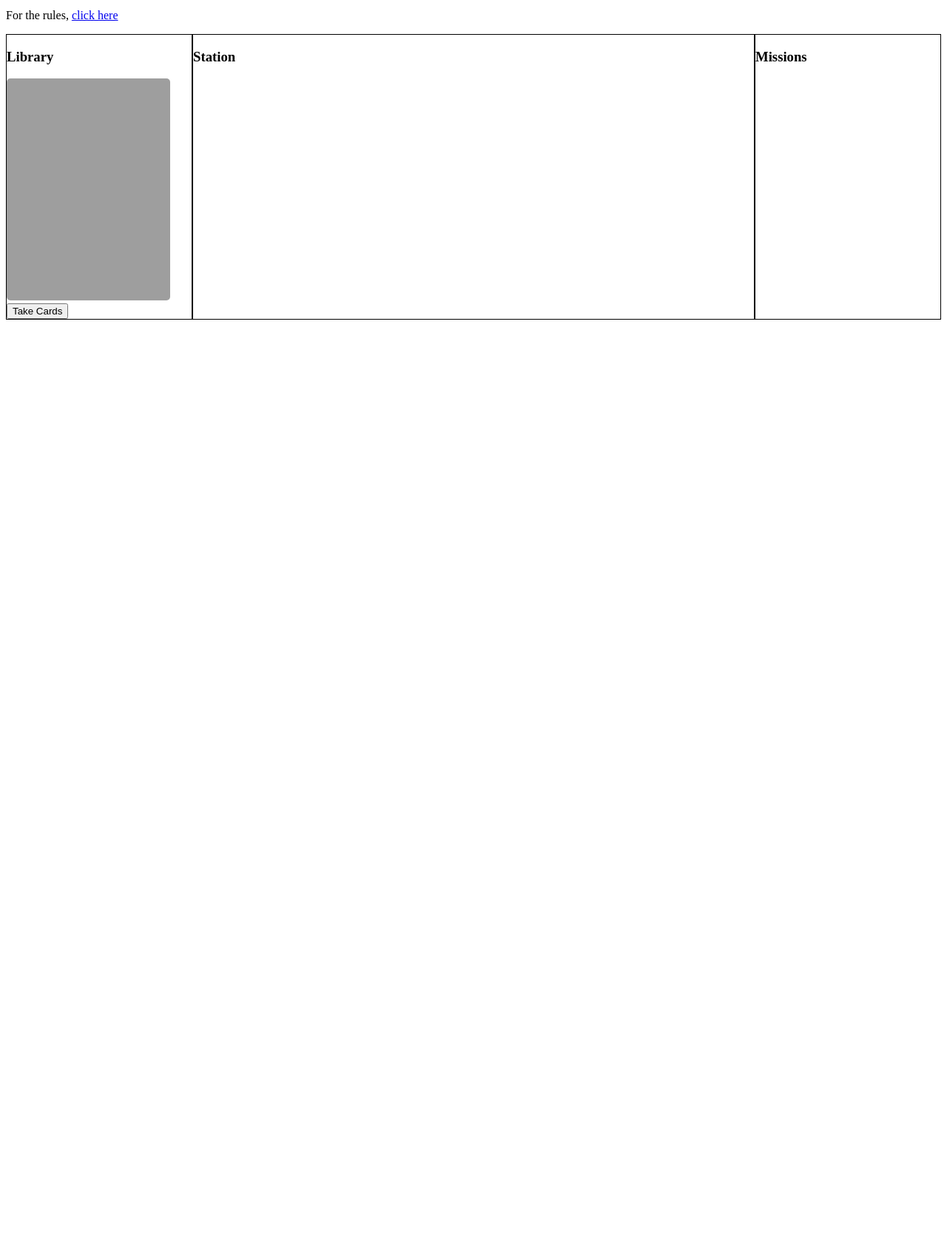
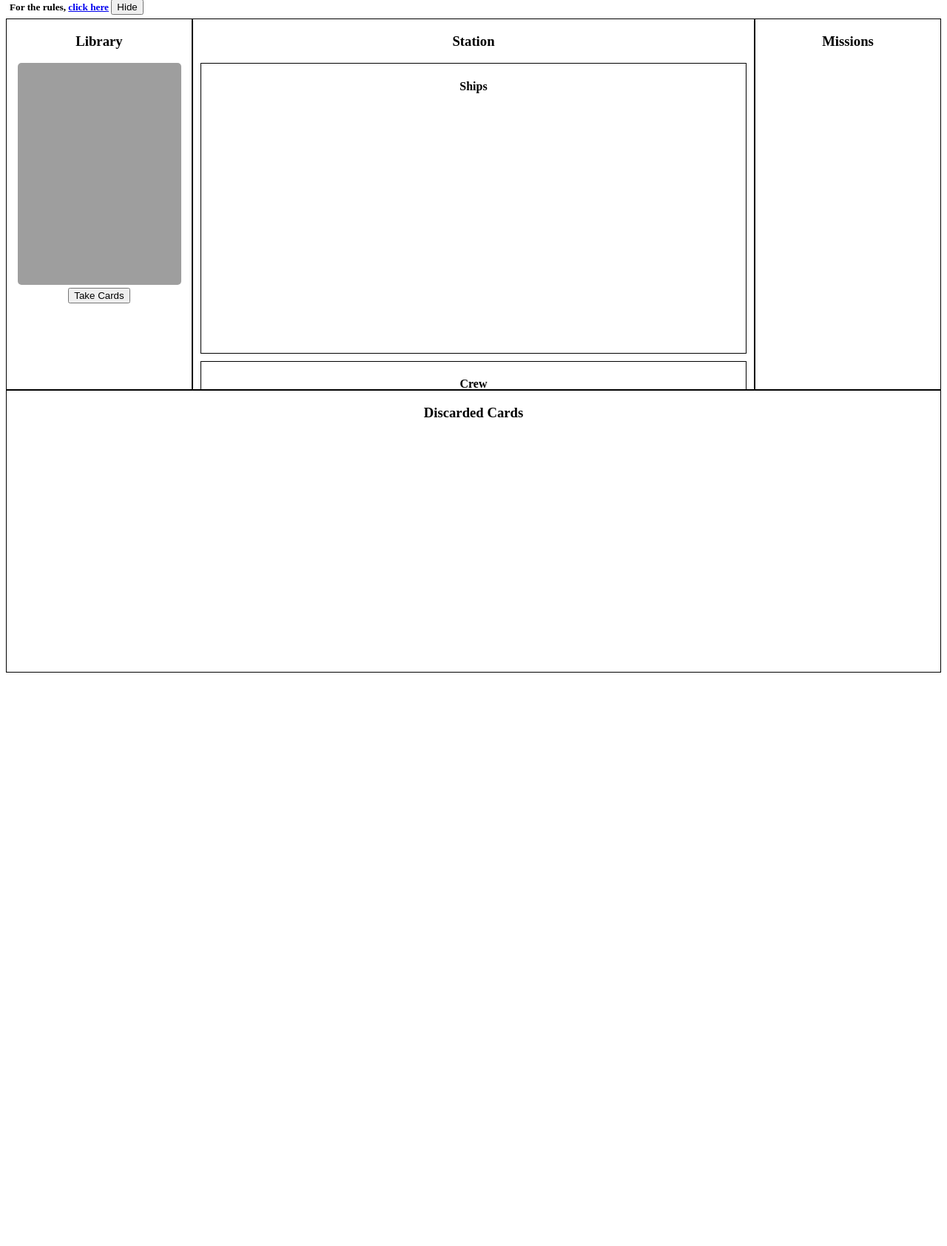
Before and after one commit to AnEvilHerbivore/Sector-86, a Django app: page /room/1 in a window 1280 px wide. Shown: the part 131-1815 px from the top of the page at 74% size. Run offline with Django 3.2, Linux system fonts and the light colour scheme; a user stored in the database is signed in; tables that the repository leaves empty hold one stand-in row (values such as "Sample post"); some libraries are stand-ins or nearby versions; grey boxes are pictures that could not be loaded.

Commit message:
UI cleanup

```diff
--- a/room_service/static/scripts/deck.js
+++ b/room_service/static/scripts/deck.js
@@ -1,8 +1,11 @@
-$.ajax('/card/').then(card_list => {
 let library_list = []
 let face_down_cards = []
 let drawn_cards = []
 let discarded_cards = []
+$('#hide-hints').click(() => {
+    $('#play-hints').hide()
+})
+$.ajax('/card/').then(card_list => {
     card_list.forEach(card => {
         for (i = 0; i < card.quantity; i++) {
 
@@ -12,13 +15,34 @@ $.ajax('/card/').then(card_list => {
 
     shuffle(library_list)
 
-    $('#library').click(() => {
+    $('#library').click(libraryClickEvent)
+
+    $('#take-cards').click(() => {
+        $('#drawn-cards-area .Facility').appendTo('#station-Facility-area')
+        $('#drawn-cards-area .Crew').appendTo('#station-Crew-area')
+        $('#drawn-cards-area .Ship').appendTo('#station-Ship-area')
+        $('#drawn-cards-area .Levy').appendTo('#station-Levy-area')
+        $('#drawn-cards-area br').remove()
+
+        $('.drawn').removeClass('drawn')
+    })
+})
+
+function shuffle (a) {
+        for (let i = a.length - 1; i > 0; i--) {
+            const j = Math.floor(Math.random() * (i + 1));
+            [a[i], a[j]] = [a[j], a[i]];
+        }
+        return a
+    }
+
+function libraryClickEvent () {
     $('body').append(`
             <div id='modal'>
                 <div id='modal-content'>
-                    <h3>Draw face-up or face-down?</h3>
-                    <input type='button' value="Face-up" class="face-up confirm">
-                    <input type='button' value="Face-down" class="face-down confirm">
+                    <h3>Draw cards or draw credits?</h3>
+                    <input type='button' value="Cards" class="face-up confirm">
+                    <input type='button' value="Credits" class="face-down confirm">
                     <input type='button' value="Cancel" class="cancel confirm">
                 </div>
             </div>
@@ -42,46 +66,71 @@ $.ajax('/card/').then(card_list => {
                 }
                 library_list = library_list.concat(discarded_cards)
                 discarded_cards = []
+                $('#discard-area .card').remove()
+                shuffle(library_list)
             }
             if ($(e.target).hasClass('face-up')) {
                 $('#drawn-cards-area').append(`
                     <img src='/Users/katherynford/workspace/Sector86/Sector86/room_service/static/${library_list[0]["image"]}' alt='${library_list[0]["name"]}' class="drawn card ${library_list[0]["card_type"]}${library_list[0]["contract"] ? ' contract' : ''}" />
+                    <br />
                 `)
                 drawn_cards.push(library_list.shift())
+                $('#drawn-cards-area .Mission').next().remove()
+                $('#drawn-cards-area .Mission').removeClass('drawn')
+                $('#drawn-cards-area .Mission').appendTo('#mission-area')
+                while ($('#mission-area .Mission').size() > 1) {
+                    drawn_cards.forEach((card, index) => {
+                    if (card.name === $('#mission-area .Mission').first().attr('alt')) {
+                        discarded_cards = discarded_cards.concat(drawn_cards.splice(index, 1))
+                        return
                         }
-            else if ($(e.target).hasClass('face-down')) {
-                $('#drawn-cards-area').append(`
-                    <img src='/Users/katherynford/workspace/Sector86/Sector86/room_service/static/card_images/CardBack.png' alt='Credit' class="drawn card" />
-                `)
-
-                face_down_cards.push(library_list.shift())
+                    })
+                    $('#mission-area .Mission').first().appendTo('#discard-area')
                 }
-            $('.card').not('.Mission').not('.contract').unbind('click').click((event) => {
+                $('#mission-area .Mission').unbind('click').click((event) => {
                     $('body').append(`
                         <div id='modal'>
                             <div id='modal-content'>
-                            <h3>Discard this card?</h3>
-                            <input type='button' value="Yes" class="discard-yes discard-confirm">
-                            <input type='button' value="Cancel" class="cancel discard-confirm">
+                                <h3>Do you have the resources to complete this mission?</h3>
+                                <input type='button' value="Yes" class="mission-complete-yes mission-complete-confirm">
+                                <input type='button' value="Cancel" class="cancel mission-complete-confirm">
                             </div>
                         </div>
                     `)
 
-                $('.discard-confirm').click((confirmEvent) => {
-                    if ($(confirmEvent.target).hasClass('discard-yes')) {
-                        drawn_cards.forEach((card, index) => {
-                            if (card.name === $(event.target).attr('alt')) {
-                                discarded_cards = discarded_cards.concat(drawn_cards.splice(index, 1))
-                                return
+                    $('.mission-complete-confirm').click(confirmEvent => {
+                        if ($(confirmEvent.target).hasClass('mission-complete-yes')) {
+
+                            $(event.target).appendTo('#station-Mission-area')
+                            $(event.target).unbind('click')
+
+                            if ($('#station-area .Mission').size() >= 3) {
+                                $('body').append(`
+                                    <div id='win-screen'>
+                                        <h1>Congratulations! You won!</h1>
+                                        <input type='button' value='Replay' id='replay-game'>
+                                    </div>
+                                `)
+
+                                $('#replay-game').click(() => {
+                                    location.reload()
+                                })
                             }
-                        })
-                        $(event.target).remove()
                         }
                         $('#modal').remove()
                     })
                 })
+            }
+            else if ($(e.target).hasClass('face-down')) {
+                $('#station-Credit-area').append(`
+                    <img src='/Users/katherynford/workspace/Sector86/Sector86/room_service/static/card_images/CardBack.png' alt='Credit' class="Credit card" />
+                `)
+                face_down_cards.push(library_list.shift())
+            }
+            $('.card').not('.Mission').not('.contract').unbind('click').click(discardEvent)
 
-            $('.contract').unbind('click').click(() => {
+
+            $('.contract').unbind('click').click((e) => {
                 $('body').append(`
                     <div id='modal'>
                         <div id='modal-content'>
@@ -121,67 +170,62 @@ $.ajax('/card/').then(card_list => {
                                 return
                             }
                         })
-                        $(event.target).remove()
+                        $(e.target).unbind('click')
+                        $(e.target).removeClass('drawn')
+                        $(e.target).appendTo('#discard-area')
                     }
                     $('#modal').remove()
                 })
             })
         })
-    })
+}
 
-    $('#take-cards').click(() => {
-        $('.drawn').not('.Mission').appendTo('#station-area')
-        $('#drawn-cards-area .Mission').appendTo('#mission-area')
-        while ($('#mission-area .Mission').size() > 1) {
+function discardEvent (event) {
+    $('body').append(`
+        <div id='modal'>
+            <div id='modal-content'>
+                <h3>${$(event.target).hasClass('Credit') ? "Spend this Credit?": "Discard this Card"}</h3>
+                <input type='button' value="Yes" class="discard-yes discard-confirm">
+                <input type='button' value="Cancel" class="cancel discard-confirm">
+            </div>
+        </div>
+    `)
+
+    $('.discard-confirm').click((confirmEvent) => {
+        if ($(confirmEvent.target).hasClass('discard-yes')) {
             drawn_cards.forEach((card, index) => {
-                if (card.name === $('#mission-area .Mission').first().attr('alt')) {
+                if (card.name === $(event.target).attr('alt')) {
                     discarded_cards = discarded_cards.concat(drawn_cards.splice(index, 1))
                     return
                 }
             })
-            $('#mission-area .Mission').first().remove()
-        }
-        $('.drawn').removeClass('drawn')
-        $('#mission-area .Mission').unbind('click').click((event) => {
+            $(event.target).not('.Credit').next('br').remove()
+            $(event.target).removeClass('drawn')
+            $(event.target).unbind('click')
+            $(event.target).appendTo('#discard-area')
+
+            $('#discard-area [alt="Wreck"]').unbind('click').click((restoreEvent) => {
                 $('body').append(`
                     <div id='modal'>
                         <div id='modal-content'>
-                        <h3>Do you have the resources to complete this mission?</h3>
-                        <input type='button' value="Yes" class="mission-complete-yes mission-complete-confirm">
-                        <input type='button' value="Cancel" class="cancel mission-complete-confirm">
+                            <h3>Return to the queue?</h3>
+                            <input type='button' value="Yes" class="restore-yes restore-confirm">
+                            <input type='button' value="Cancel" class="cancel restore-confirm">
                         </div>
                     </div>
                 `)
 
-            $('.mission-complete-confirm').click(confirmEvent => {
-                if ($(confirmEvent.target).hasClass('mission-complete-yes')) {
+                $('.restore-confirm').click(restoreConfirmEvent => {
+                    $('#modal').remove()
+                    if ($(restoreConfirmEvent.target).hasClass('restore-yes')) {
+                        $(restoreEvent.target).addClass('drawn')
+                        $(restoreEvent.target).appendTo('#drawn-cards-area')
+                    }
+                })
 
-                    $(event.target).appendTo('#station-area')
-                    $(event.target).unbind('click')
 
-                    if ($('#station-area .Mission').size() >= 3) {
-                        $('body').append(`
-                            <div id='win-screen'>
-                                <h1>Congratulations! You won!</h1>
-                                <input type='button' value='Replay' id='replay-game'>
-                            </div>
-                        `)
-
-                        $('#replay-game').click(() => {
-                            location.reload()
             })
-                    }
         }
         $('#modal').remove()
     })
-        })
-    })
-})
-
-function shuffle (a) {
-        for (let i = a.length - 1; i > 0; i--) {
-            const j = Math.floor(Math.random() * (i + 1));
-            [a[i], a[j]] = [a[j], a[i]];
 }
-        return a
-    }
--- a/room_service/static/styles.css
+++ b/room_service/static/styles.css
@@ -2,6 +2,12 @@ img {
     height: 300px;
     width: 221px;
     border-radius: 5px;
+}
+
+.card{
+    position:relative;
+    border: solid black 1px;
+    margin-top: 5px;
 }
 
 #modal {
@@ -26,17 +32,14 @@ img {
 }
 
 .drawn {
-    display: block;
+    display: inline-block;
     margin-top: -250px;
+    width: 221px;
 }
 
 .drawn:first-child {
     margin-top: 0px;
-}
-
-.card{
-    position:relative;
-    border: solid black 1px;
+    margin-right: 0px;
 }
 
 .card:hover {
@@ -58,9 +61,29 @@ img {
     border: solid black 1px;
 }
 
+.column {
+    height: 500px;
+    overflow-y: auto;
+}
+
+#discarded-area-parent {
+    border: solid black 1px;
+    min-height: 380px;
+    overflow: auto;
+}
+
+#discard-area {
+    position: relative;
+    left: 180px;
+    display: inline-block;
+}
+
+#discard-area img {
+    margin-left: -180px;
+}
+
 #draw-area {
     flex-grow: 0;
-    align-content: center;
 }
 
 #station-area {
@@ -73,6 +96,13 @@ img {
 
 #play-area #drawn-cards-area {
     border: none;
+}
+
+#drawn-cards-area {
+    margin: 0px;
+    text-align: center;
+    padding: 0px;
+    border: 0px;
 }
 
 nav form {
@@ -89,3 +119,28 @@ nav form {
     overflow: auto;
     background-color: #fff;
 }
+
+#station-area div {
+    margin: 10px;
+    min-height: 320px;
+}
+
+#station-area div div {
+    border: none;
+    display:flex;
+    flex-direction: row;
+    flex-wrap: wrap;
+    justify-content: space-around;
+}
+
+#card-area {
+    text-align: center;
+}
+
+h5 {
+    margin: 5px;
+}
+
+#hide-hints {
+    display: inline;
+}
--- a/room_service/templates/index.html
+++ b/room_service/templates/index.html
@@ -31,6 +31,7 @@
             <h1>Welcome to Sector 86</h1>
             {% if user.is_authenticated %}
                 <p>Welcome to Sector 86! Create a room to start building your station!</p>
+                <p>Note: This site requires Javascript. If you have disabled Javascript, please enable it for this site.</p>
             {% endif %}
         {% endblock %}
     </div>
--- a/room_service/templates/room.html
+++ b/room_service/templates/room.html
@@ -2,23 +2,70 @@
 {% load staticfiles %}
 {% block content %}
     <h1>{{current_room.name}}</h1>
-    <p>Click on the library to start drawing cards. Click on a card to discard or complete missions or contracts.</p>
-    <p>For the rules, <a href="https://games.invincible.ink/sector86-rules.pdf" target="_blank">click here</a> </p>
+    <div id='play-hints'>
+        <h5>Click on the library to start drawing cards. Click on a card to discard cards or complete missions or contracts.</h5>
+        <h5>For the rules, <a href="https://games.invincible.ink/sector86-rules.pdf" target="_blank">click here</a> <input type='button' value='Hide' id='hide-hints' /></h5>
+    </div>
+    <div id="card-area">
         <div id="play-area">
-        <div id='draw-area'>
+            <div id='draw-area' class='column'>
                 <h3>Library</h3>
                 <img src="{% static 'card_images/CardBack.png' %}" id="library" alt="Library"/>
                 <br />
                 <input type="button" value="Take Cards" id="take-cards" />
+                <br />
                 <div id='drawn-cards-area'>
 
                 </div>
             </div>
-        <div id='station-area'>
+            <div id='station-area' class='column'>
                 <h3>Station</h3>
+                <div>
+                    <h4>Ships</h4>
+                    <div id='station-Ship-area'>
+
                     </div>
-        <div id='mission-area'>
+                </div>
+                <div>
+                    <h4>Crew</h4>
+                    <div id='station-Crew-area'>
+
+                    </div>
+                </div>
+                <div>
+                    <h4>Facilities</h4>
+                    <div id='station-Facility-area'>
+
+                    </div>
+                </div>
+                <div>
+                        <h4>Credits</h4>
+                        <div id='station-Credit-area'>
+
+                        </div>
+                    </div>
+                <div>
+                        <h4>Levies</h4>
+                        <div id='station-Levy-area'>
+
+                        </div>
+                </div>
+                <div>
+                        <h4>Completed Missions</h4>
+                        <div id='station-Mission-area'>
+
+                        </div>
+                </div>
+            </div>
+            <div id='mission-area' class='column'>
                 <h3>Missions</h3>
+            </div>
+        </div>
+        <div id='discarded-area-parent'>
+            <h3>Discarded Cards</h3>
+            <div id='discard-area'>
+
+            </div>
         </div>
     </div>
     <script src="https://ajax.googleapis.com/ajax/libs/jquery/1.11.1/jquery.min.js"></script>
```
Lines whose indentation alone changed are shown as unchanged.
